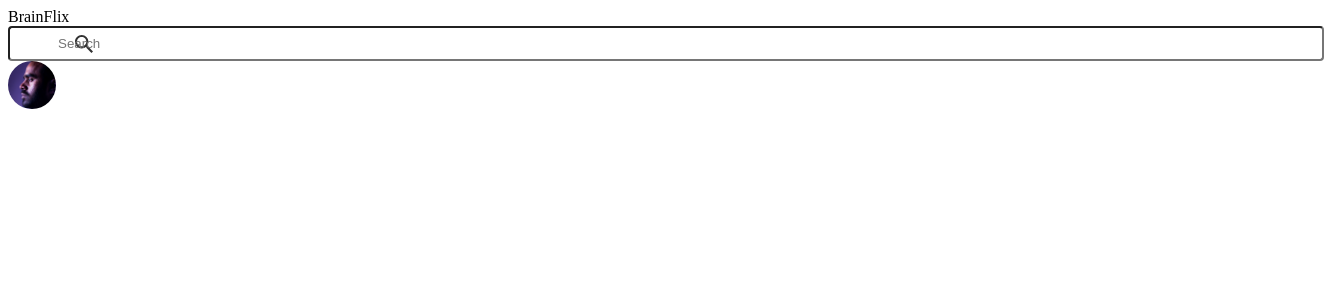
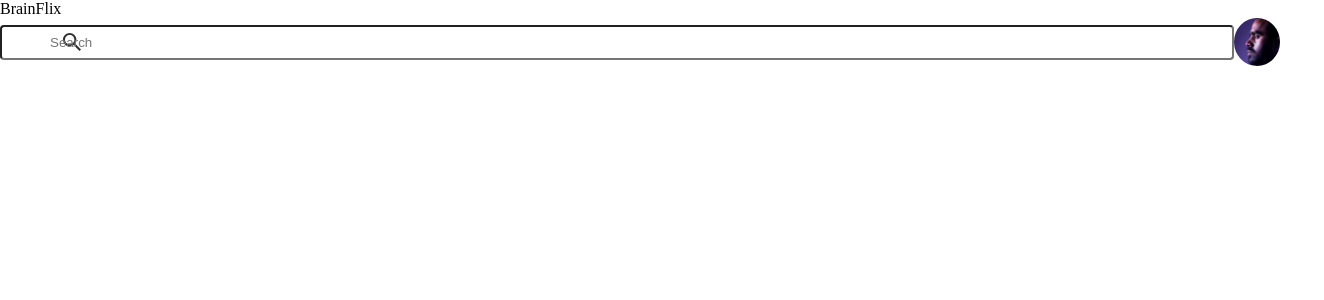
Before and after one commit to YongshengGong/yongsheng-gong-brainflix, a React (Vite) app: page / in a window 1280 px wide. Shown: the top 300 px of the page, 1324 px wide, since content can reach past the window. Built offline with nearby package versions, Linux system fonts and the light colour scheme.

Commit message:
I created a resets scss file inside partials folder

```diff
--- a/src/components/Header/Header.scss
+++ b/src/components/Header/Header.scss
@@ -1,7 +1,12 @@
+@use "../../styles/partials/mixins" as *;
+@use "../../styles/partials/resets";
 .header{
     width:100%;
     &__logo-title-container{
         width:100%;
+    }
+    &__search-avatar-container{
+      @include flex(row,center,center);
     }
     &__search{
         width:100%;
--- /dev/null
+++ b/src/styles/partials/_resets.scss
@@ -0,0 +1,7 @@
+*,
+*::before,
+*::after{
+    box-sizing: border-box;
+    margin:0;
+    padding:0;
+}
```
